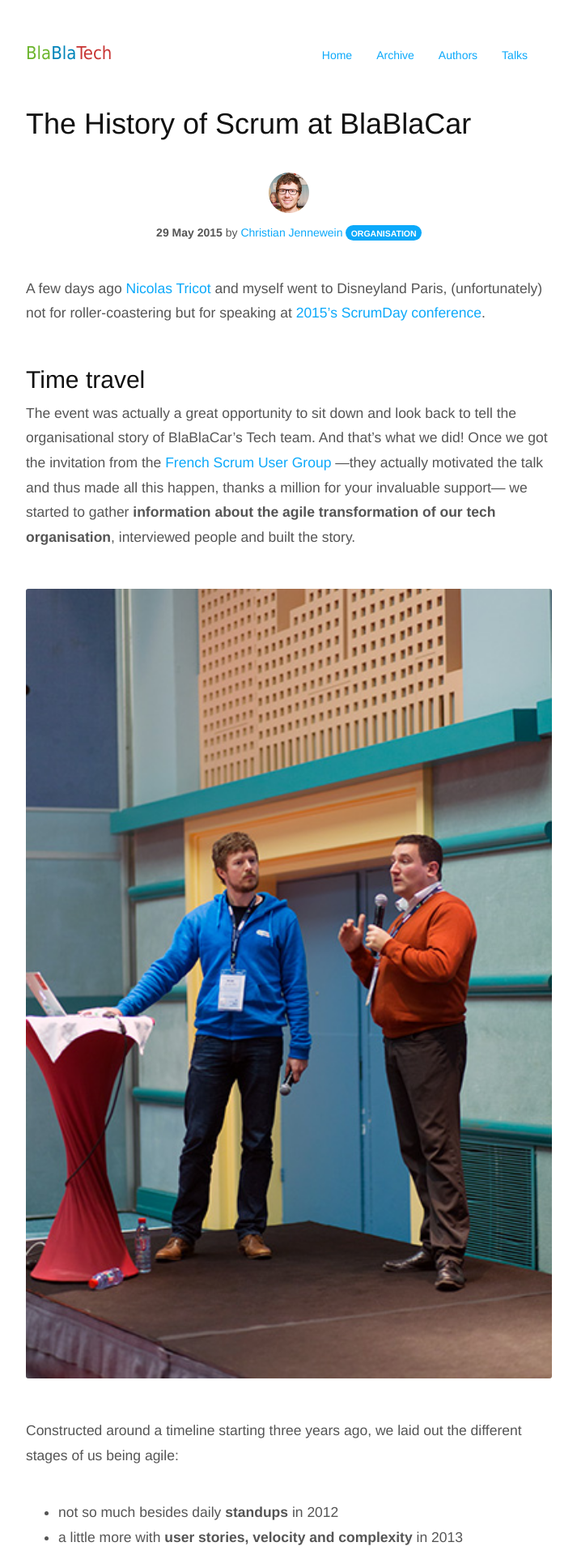
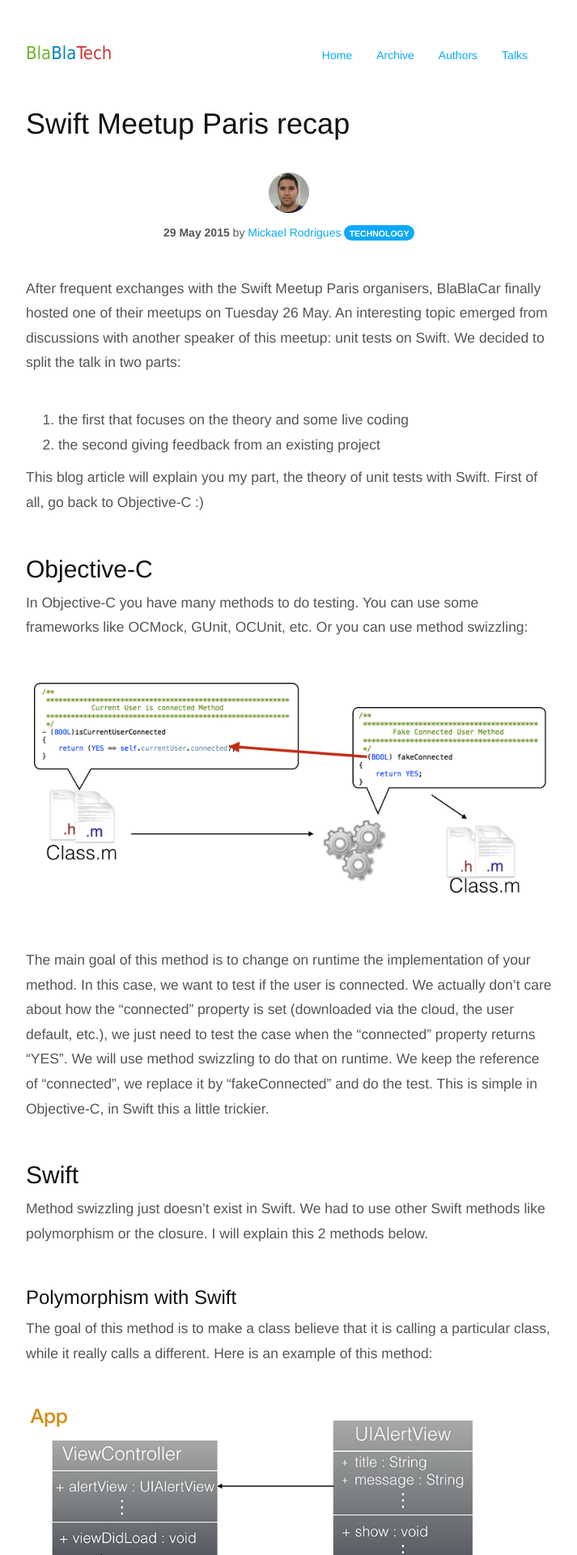
Before and after one commit to blablacar/blablatech, a Jekyll site: the page built from _posts/2015-05-29-swift-meetup-paris-recap.md, in a window 1280 px wide. Shown: the top 1920 px of the page at 81% size, without its empty margins (283-996 px from the left). Built offline with Jekyll 4.4.1, drawn with Linux system fonts in a browser that asks for light colours; nearby versions of some CDN libraries; Markdown is read by kramdown in place of the engine named in the settings; some of the changed text lies outside the part shown.

Commit message:
Swift meetup article Mickael

```diff
--- a/_config.yml
+++ b/_config.yml
@@ -41,6 +41,12 @@
     github:     "MattKetmo"
     twitter:    "MattKetmo"
     role:       "Web Development Engineer"
+  mickael-rodrigues:
+    name:       "Mickael Rodrigues"
+    nickname:   "Mickael"
+    github:
+    twitter:
+    role:       "Mobile Development Engineer"
   nicolas-blanc:
     name:       "Nicolas Blanc"
     nickname:   "Jardin"
--- a/_posts/2015-05-29-swift-meetup-paris-recap.md
+++ b/_posts/2015-05-29-swift-meetup-paris-recap.md
@@ -1,36 +1,61 @@
 ---
 layout:         post
-title:          The History of Scrum at BlaBlaCar
-tags:           organisation
-authors:        [christian-jennewein]
-description:    Looking back at the last 3 years of BlaBlaTech and how the growth of the team has been absorbed and managed from an organisational point of view.
+title:          Swift Meetup Paris recap
+tags:           technology
+authors:        [mickael-rodrigues]
+description:    The recap of the Swift Meetup Paris talk "Unit tests with Swift" of Tuesday 26 May by Mickael Rodrigues.
 ---
 
-A few days ago [Nicolas Tricot](/authors/#author-nicolas-tricot) and myself went to Disneyland Paris, (unfortunately) not for roller-coastering but for speaking at [2015's ScrumDay conference](http://scrumday.fr/).
+After frequent exchanges with the Swift Meetup Paris organisers, BlaBlaCar finally hosted one of their meetups on Tuesday 26 May. An interesting topic emerged from discussions with another speaker of this meetup: unit tests on Swift. We decided to split the talk in two parts:
 
-## Time travel
+1. the first that focuses on the theory and some live coding
+2. the second giving feedback from an existing project
 
-The event was actually a great opportunity to sit down and look back to tell the organisational story of BlaBlaCar's Tech team. And that's what we did! Once we got the invitation from the [French Scrum User Group](http://frenchsug.org/) —they actually motivated the talk and thus made all this happen, thanks a million for your invaluable support— we started to gather **information about the agile transformation of our tech organisation**, interviewed people and built the story.
+This blog article will explain you my part, the theory of unit tests with Swift.
+First of all, go back to Objective-C :)
+
+## Objective-C
+
+In Objective-C you have many methods to do testing. You can use some frameworks like OCMock, GUnit, OCUnit, etc. Or you can use method swizzling:
 
 <p class="text-center">
-    <img src="../../images/2015-04-13-the-history-of-scrum-at-blablacar/scrumday-2015-blablacar.jpg" alt="Nicolas Tricot and Christian Jennewein from BlaBlaCar at Scrumday 2015" />
+    <img src="../../images/2015-05-29_swift-meetup-paris-recap/method-swizzling.png" alt="Method swizzling" />
 </p>
 
-Constructed around a timeline starting three years ago, we laid out the different stages of us being agile:
+The main goal of this method is to change on runtime the implementation of your method. In this case, we want to test if the user is connected. We actually don’t care about how the “connected” property is set (downloaded via the cloud, the user default, etc.), we just need to test the case when the “connected” property returns “YES”. We will use method swizzling to do that on runtime. We keep the reference of “connected”, we replace it by “fakeConnected” and do the test. This is simple in Objective-C, in Swift this a little trickier.
 
-- not so much besides daily **standups** in 2012
-- a little more with **user stories, velocity and complexity** in 2013
-- fully scrum throughout 2014 with **poker planning and all the roles**
-- perfect **scrumban and kanban** in 2015 with ever more mature teams
+## Swift
 
-Have a look at our presentation embedded hereafter, a little over 70 slides (in French though) for a 40 minutes talk (which actually took as 42, of course ;).
+Method swizzling just doesn’t exist in Swift. We had to use other Swift methods like polymorphism or the closure. I will explain this 2 methods below.
 
-<script async class="speakerdeck-embed" data-id="4dc56932cade4fd8965f1c84d41d58ae" data-ratio="1.77777777777778" src="//speakerdeck.com/assets/embed.js"></script>
+### Polymorphism with Swift
 
-## Outlook
-
-The story continues, the BlaBlaTech team will continue to grow and evolve (stay tuned on this blog). So maybe **see you next year at the 2016 edition of Scrumday**, with another chapter and more learnings from a strongly growing agile tech organisation.
+The goal of this method is to make a class believe that it is calling a particular class, while it really calls a different. Here is an example of this method:
 
 <p class="text-center">
-    <img src="../../images/2015-04-13-the-history-of-scrum-at-blablacar/scrumday-2015-all.jpg" alt="Nicolas Tricot and Christian Jennewein from BlaBlaCar at Scrumday 2015" />
+    <img src="../../images/2015-05-29_swift-meetup-paris-recap/swift-polymorphism.png" alt="Swift Polymorphism" />
 </p>
+
+For this example we want to test that the “alertView” is displayed when the “ViewController” is loaded.
+On the application side, you have a public property “alertView” on “ViewController” with type “UIAlertView”. This property represent the alertView to be displayed. In the “viewDidLoad”, we call the method “show” of the “alertView”.
+On the test side, we will create a “FakeAlertView” class that inherits from “UIAlertView”. This class will replace the existing “alertView” public property. This will give you the ability to override the “show” method and write your own code to test (where we set “showWasCalled” to true).
+Finally, on the test side, you call “viewDidLoad” of a “ViewController” instance and check if “showWasCalled” is true. This will test whether an “alertView” is displayed when the “ViewController” is loaded.
+
+### Closure with Swift
+
+Same goal as for the Polymorphism example, making a class believe that a particular class is called, while another gets called. Here is an example of this method:
+
+<p class="text-center">
+    <img src="../../images/2015-05-29_swift-meetup-paris-recap/swift-closure.png" alt="Swift Closure" />
+</p>
+
+For this example we want to test that the “alertView” is displayed when the “ViewController” is loaded.
+On the application side, you have a private property “alertView” on “ViewController” with type “UIAlertView” and a public property “showMethod” which is a function. “alertView” represents the alert to be displayed and “showMethod” represents the method “show” of the “UIAlertView” class. First in the “ViewController” constructor, we assign the “show” method of “alertView” to “showMethod”. This will lead to have a function pointer that points to the “show” method. In the “viewDidLoad”, we call the method “showMethod” which is the “show” method of “alertView”.
+On the test side, we will create a “FakeClass” with a function. This function will have the same signature of “show” method of “UIAlertView” class and will be used to affect “showMethod”. This will give you the ability to write your own code to test (where we set “methodCalled” to true).
+Finally, on the test side, you call “viewDidLoad” of a “ViewController” instance and check if “methodCalled” is true. This will test that something (in our case an “UIAlertView”) is displayed when the “ViewController” is loaded.
+
+You can see the entire Meetup here, my unit tests on Swift start at 46 minutes and 46 seconds:
+
+<p class="text-center">
+    <iframe class="youtube" width="560" height="315" src="https://www.youtube.com/embed/bOECDI6lD4k" frameborder="0" allowfullscreen></iframe>
+</p>
--- a/css/blablatech.css
+++ b/css/blablatech.css
@@ -326,6 +326,11 @@
     height: auto;
 }
 
+.blog-post .youtube {
+    height: 315px;
+    width: 560px;
+}
+
 /*Older posts*/
 
 .previous{
```
Also changed, not shown: _posts/2015-01-30-cassandra-gets-in-blablacar.md (+1 -1 lines), _posts/2015-03-30-android-development-at-blablacar.md (+1 -1 lines), images/2015-05-29_swift-meetup-paris-recap/method-swizzling.png (added), images/2015-05-29_swift-meetup-paris-recap/swift-closure.png (added), images/2015-05-29_swift-meetup-paris-recap/swift-polymorphism.png (added), images/authors/mickael-rodrigues.png (added), 1 other file.
